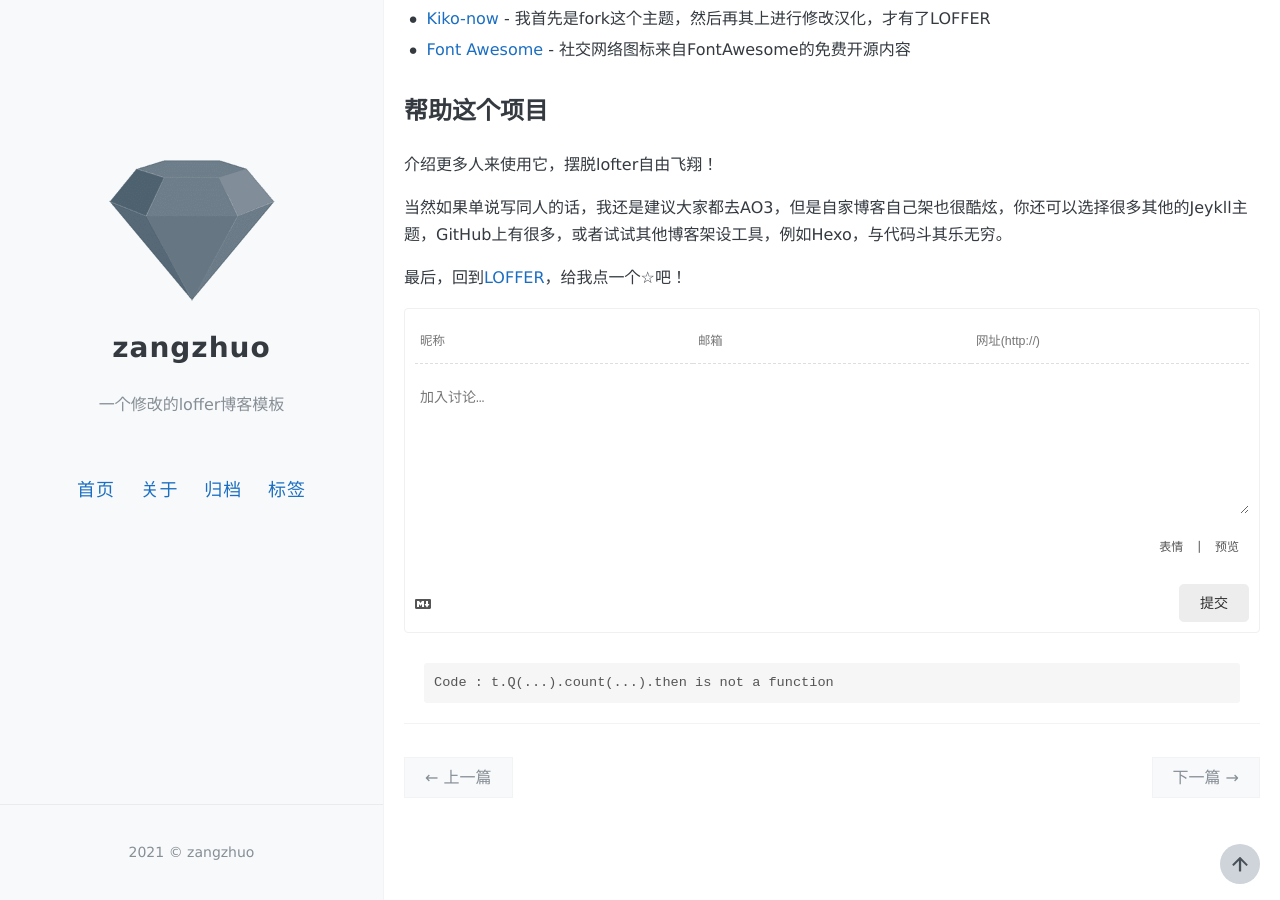
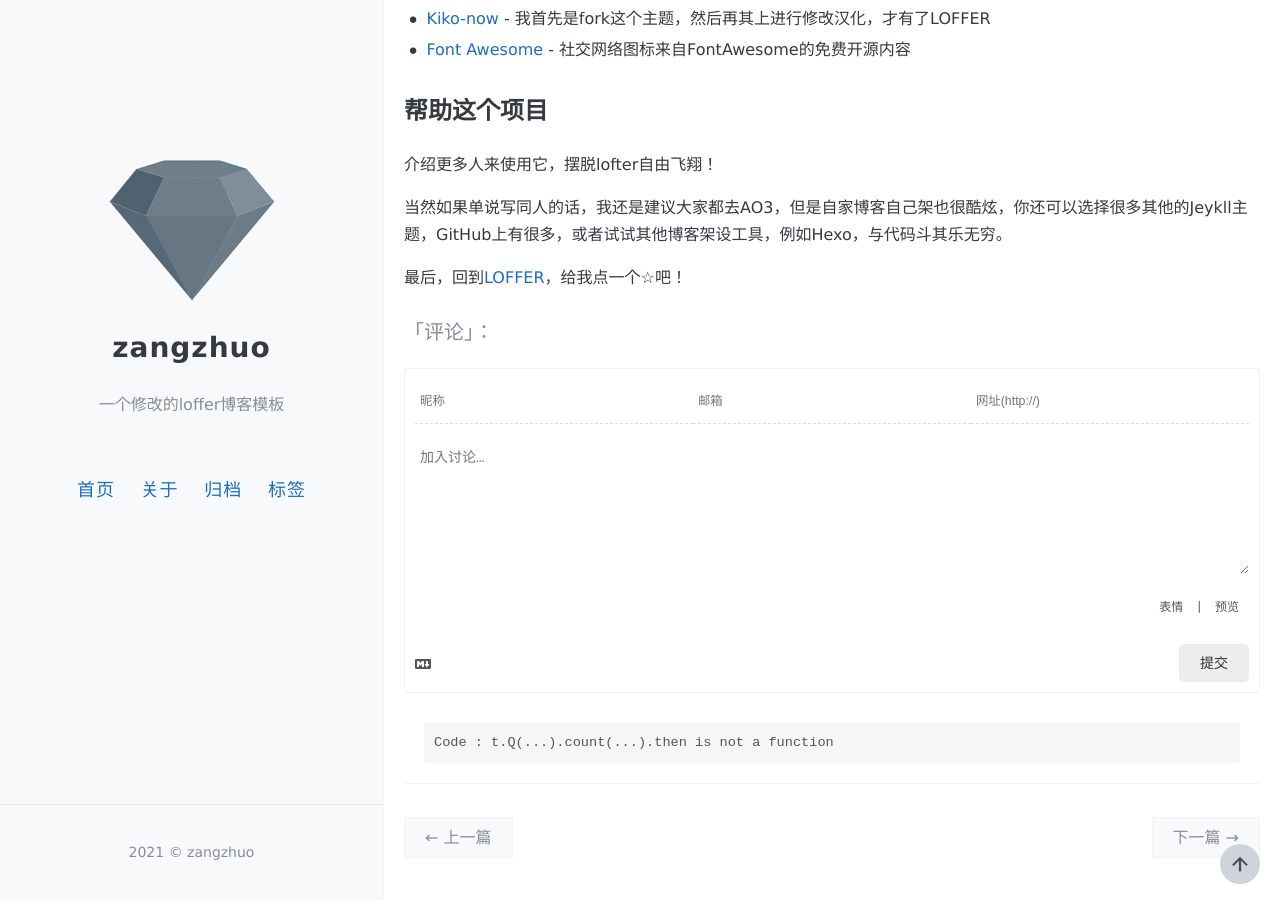
Before and after one commit to wmnhw/loffer, a Jekyll site: the page built from _posts/2019-06-02-document.md, in a window 1280 px wide and 900 px high, scrolled down 3893 px. Built offline with Jekyll 4.4.1, drawn with Linux system fonts in a browser that asks for light colours; comment, search, counter and statistics services are not loaded.

Commit message:
Update valine_comments.html

```diff
--- a/_includes/valine_comments.html
+++ b/_includes/valine_comments.html
@@ -1,3 +1,4 @@
+<h4 align="left">「评论」：</h4>
 <div id="comments"></div>
     <!--Leancloud 操作库:-->
     <script src="//cdn1.lncld.net/static/js/3.0.4/av-min.js"></script>
```
